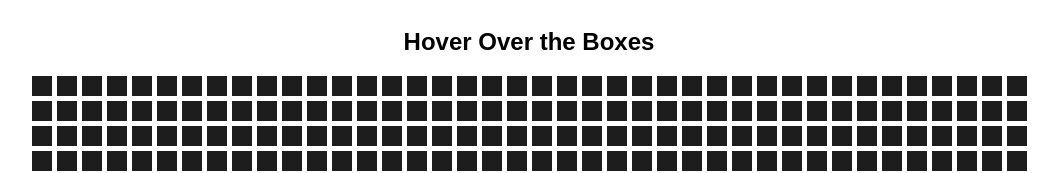
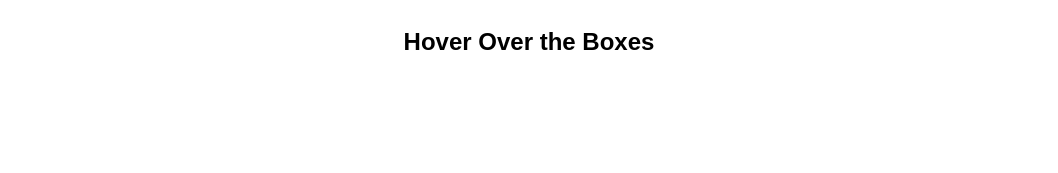
Before and after one commit to acciojob/Color-board-ajayv28, a website: page main.html in a window 1280 px wide. Shown: the top 173 px of the page, without its empty margins (111-1169 px from the left). Drawn offline with Linux system fonts and the light colour scheme.

Commit message:
created a submission

```diff
--- a/styles.css
+++ b/styles.css
@@ -15,6 +15,5 @@ body {
 .square {
     width: 20px;
     height: 20px;
-    background-color: rgb(29, 29, 29);
     transition: background-color 1s ease; /* Smooth transition */
 }
```
